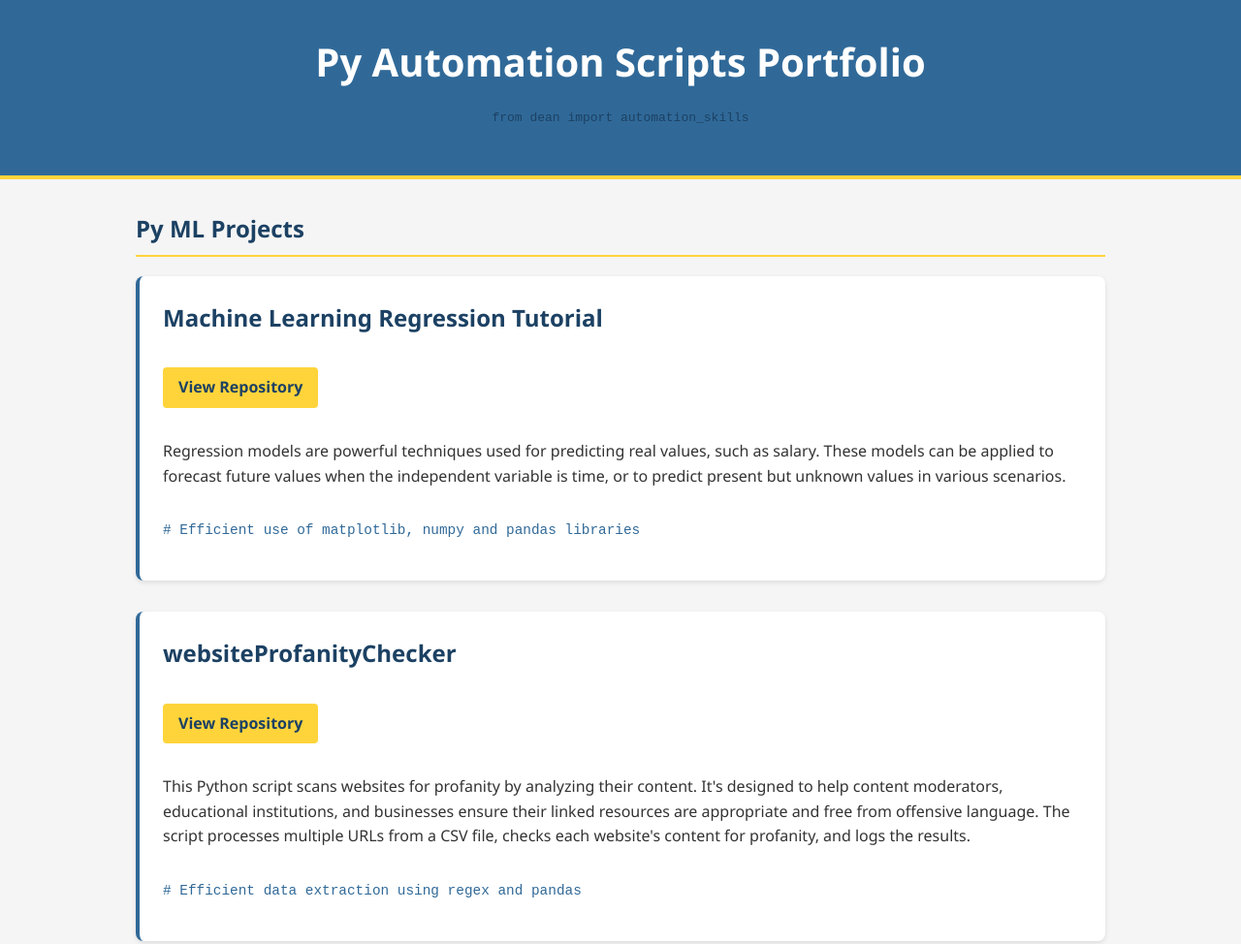
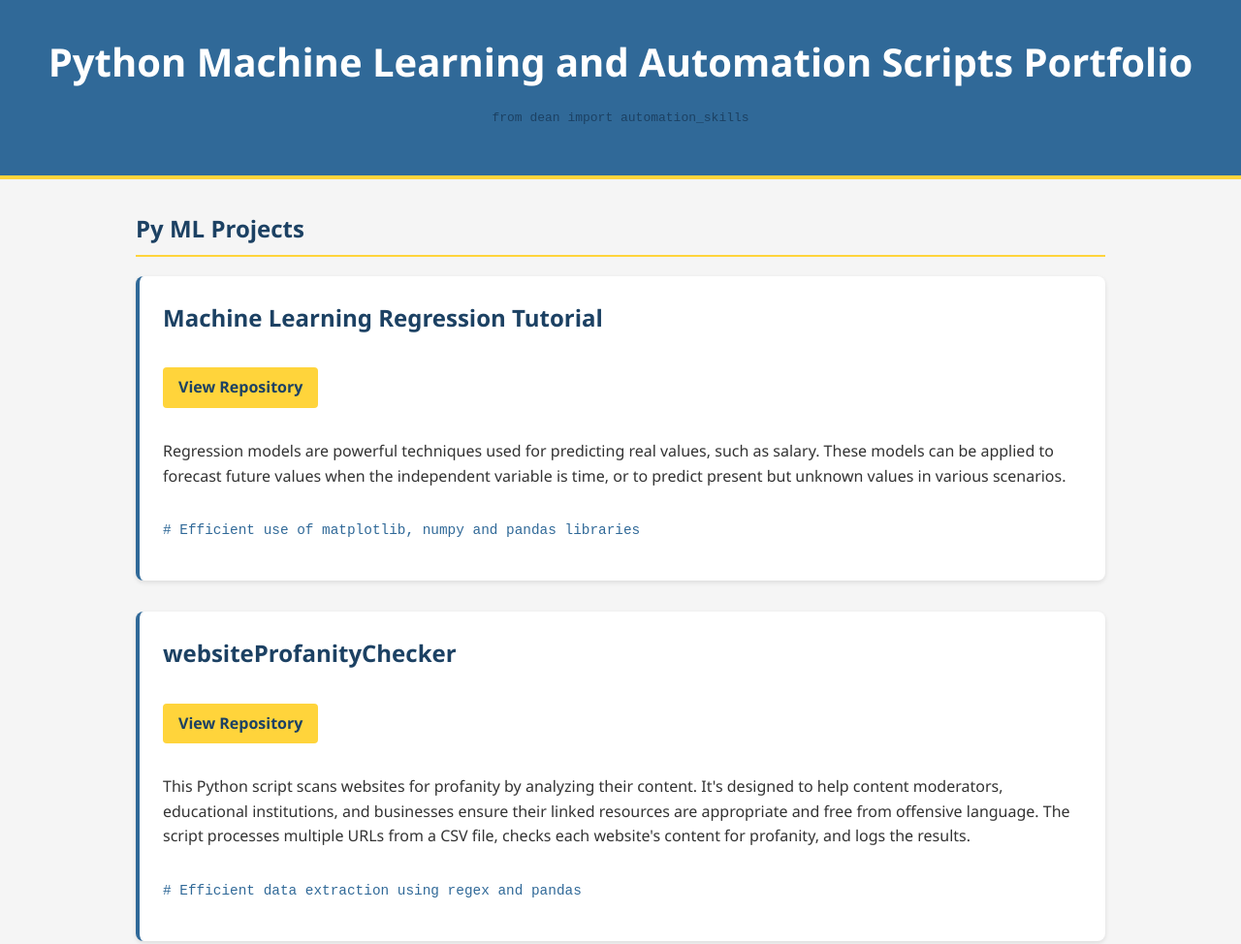
Before and after one commit to deanmtd/deanmtd.github.io.python.atm, a plain HTML site: page index.html in a window 1280 px wide. Shown: the top 974 px of the page at 97% size. Drawn offline with Linux system fonts and the light colour scheme.

Commit message:
Update index.html

```diff
--- a/index.html
+++ b/index.html
@@ -107,7 +107,7 @@
 </head>
 <body>
     <header>
-        <h1>Py Automation Scripts Portfolio</h1>
+        <h1>Python Machine Learning and Automation Scripts Portfolio</h1>
         <p class="import-section">from dean import automation_skills</p>
     </header>
     <section>
```
